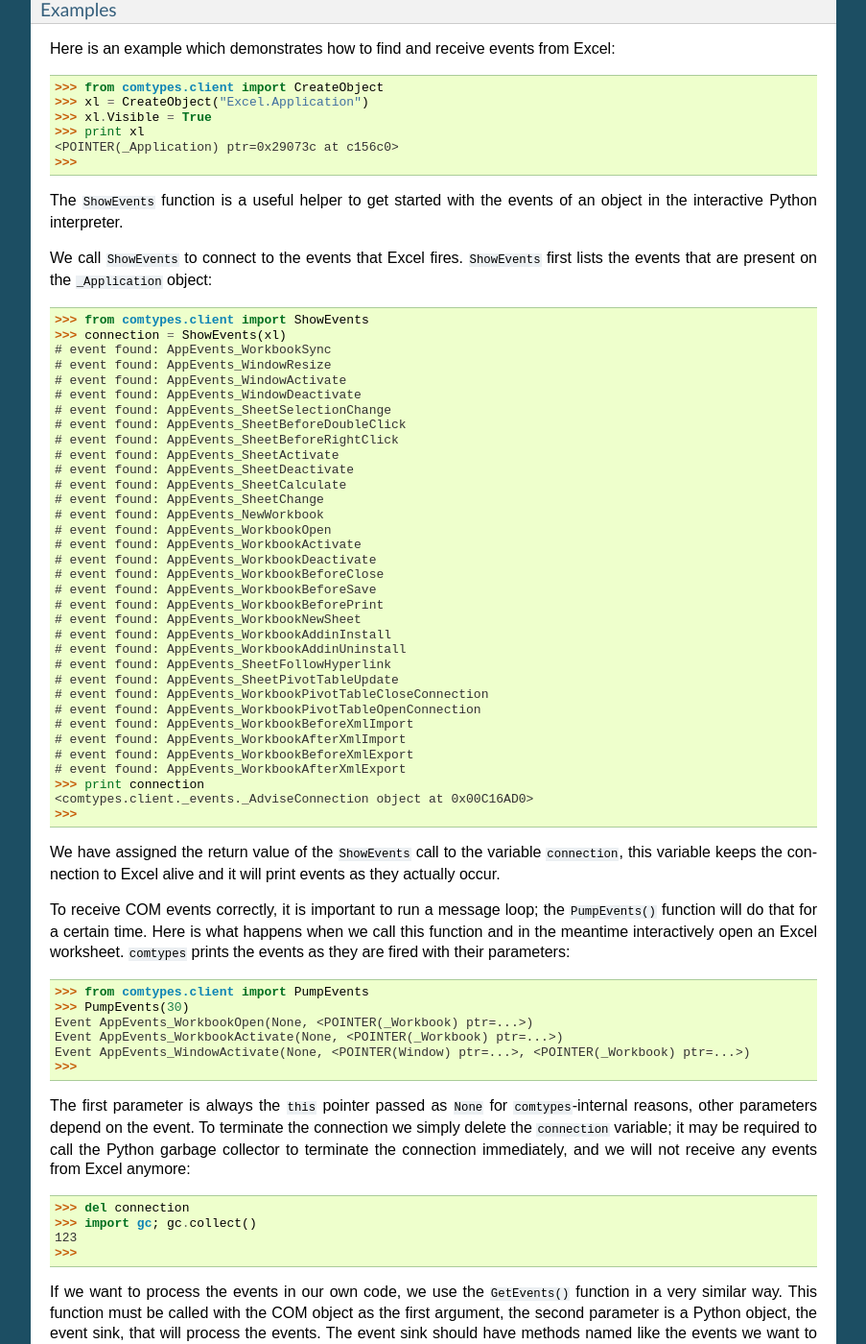
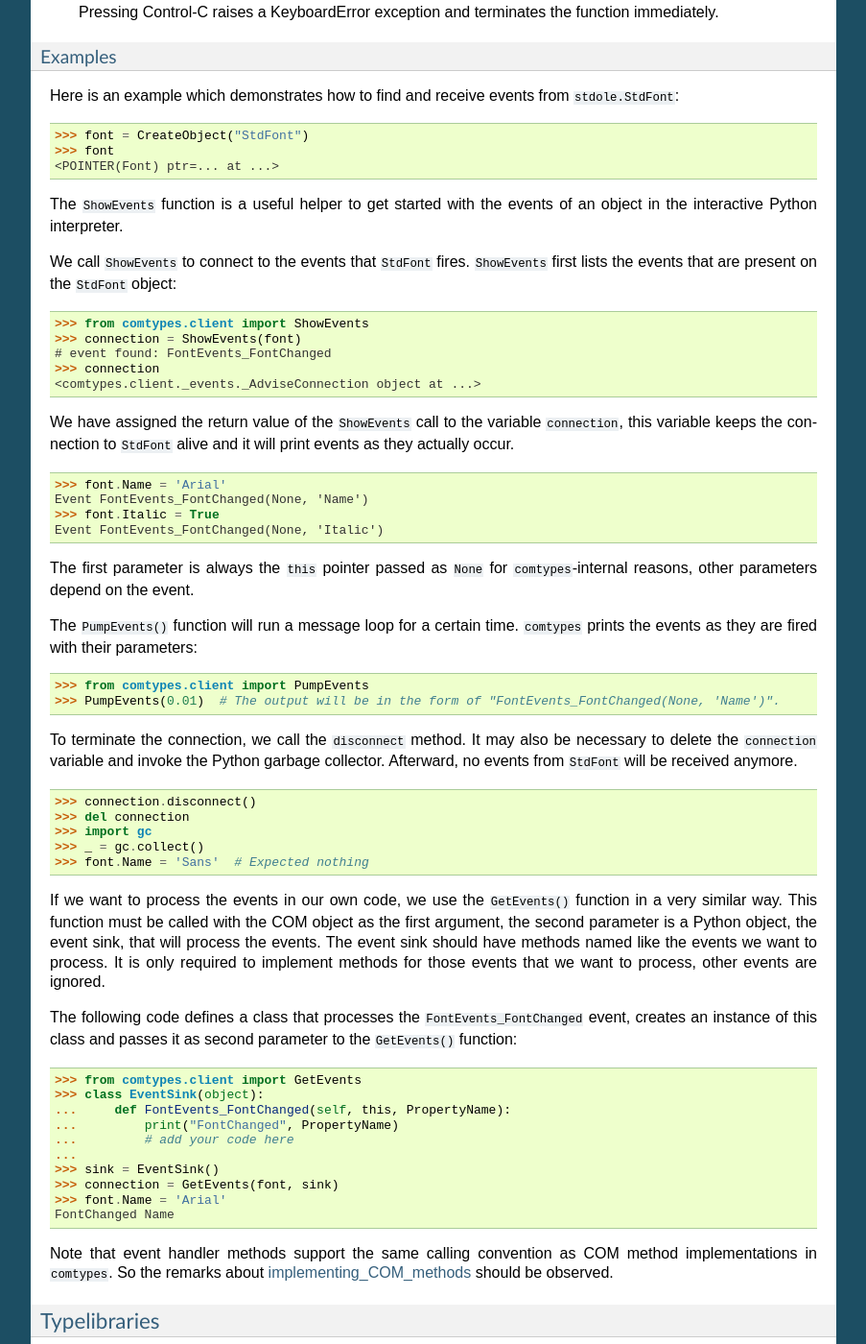
Before and after one commit to enthought/comtypes, a Sphinx documentation site: the page built from docs/source/index.rst, in a window 1280 px wide and 1400 px high, scrolled down 7148 px. Shown: the whole window at 96% size, without its empty margins (198-1101 px from the left). Built offline with Sphinx 7.4.7, drawn with Linux system fonts in a browser that asks for light colours; some of the changed text lies outside the part shown.

Commit message:
`sphinx-build -b doctest -d docs/build/doctrees docs/source docs/build/doctest`

```diff
--- a/docs/source/index.rst
+++ b/docs/source/index.rst
@@ -139,16 +139,18 @@ COM properties present some challenges.  Properties can be read-write,
 read-only, or write-only.  They may have zero, one, or more arguments;
 arguments may even be optional.
 
-Properties without arguments can be accessed in the usual way.  This
-example demonstrates the ``Visible`` property of Internet Explorer:
+The ``Scripting.Dictionary`` object provides a dictionary-like interface.
+This example demonstrates accessing and modifying the ``CompareMode``
+property, which controls how keys are compared:
 
-.. sourcecode:: pycon
+.. doctest::
 
-    >>> ie = CreateObject("InternetExplorer.Application")
-    >>> print ie.Visible
-    False
-    >>> ie.Visible = True
-    >>>
+    >>> dic = CreateObject("Scripting.Dictionary")
+    >>> dic.CompareMode  # default is 0, BinaryCompare
+    0
+    >>> dic.CompareMode = 1  # TextCompare
+    >>> dic.CompareMode
+    1
 
 
 Properties with arguments (named properties)
@@ -157,17 +159,19 @@ Properties with arguments (named properties)
 Properties with arguments can be accessed using index notation.
 The following example starts Excel, creates a new workbook, and
 accesses the contents of some cells in the ``xlRangeValueDefault``
-format (this code has been tested with Office 2003):
+format (this code has been tested with version 2402 build
+16.0.17328.20670):
 
-.. sourcecode:: pycon
+.. doctest::
+    :skipif: NO_EXCEL
 
-    >>> xl = CreateObject("Excel.Application")
-    >>> xl.Workbooks.Add()
+    >>> xl = CreateObject('Excel.Application')
+    >>> xl.Workbooks.Add()  # doctest: +ELLIPSIS
+    <POINTER(_Workbook) ptr=... at ...>
     >>> from comtypes.gen.Excel import xlRangeValueDefault
-    >>> xl.Range["A1", "C1"].Value[xlRangeValueDefault] = (10,"20",31.4)
-    >>> print xl.Range["A1", "C1"].Value[xlRangeValueDefault]
-    (10, "20", 31.4)
-    >>>
+    >>> xl.Range["A1", "C1"].Value[xlRangeValueDefault] = (10,'20',31.4)
+    >>> xl.Range["A1", "C1"].Value[xlRangeValueDefault]
+    ((10.0, 20.0, 31.4),)
 
 
 Properties with optional arguments
@@ -181,48 +185,58 @@ set this property without the need to pass (or even know) the
 
 Unfortunately, Python does not allow indexing without arguments:
 
-.. sourcecode:: pycon
+.. doctest::
+    :skipif: NO_EXCEL
 
     >>> xl.Range["A1", "C1"].Value[] = (10,"20",31.4)
-      File "<stdin>", line 1
+    Traceback (most recent call last):
+      ...
         xl.Range["A1", "C1"].Value[] = (10,"20",31.4)
                                    ^
     SyntaxError: invalid syntax
-    >>> print xl.Range["A1", "C1"].Value[]
-      File "<stdin>", line 1
-        print xl.Range["A1", "C1"].Value[]
-                                         ^
-    SyntaxError: invalid syntax
-    >>>
+    >>> print(xl.Range["A1", "C1"].Value[])
+    Traceback (most recent call last):
+      ...
+        print(xl.Range["A1", "C1"].Value[])
+              ^^^^^^^^^^^^^^^^^^^^^^^^^^^^
+    SyntaxError: invalid syntax. Perhaps you forgot a comma?
+
 
 So, |comtypes| must provide some ways to access these properties.  To
 *get* a named property without passing any argument, you can *call*
 the property:
 
-.. sourcecode:: pycon
+.. doctest::
+    :skipif: NO_EXCEL
 
-    >>> print xl.Range["A1", "C1"].Value()
-    (10, "20", 31.4)
-    >>>
+    >>> print(xl.Range["A1", "C1"].Value())
+    ((10.0, 20.0, 31.4),)
+
 
 It is also possible to index with an empty slice or empty tuple:
 
-.. sourcecode:: pycon
+.. doctest::
+    :skipif: NO_EXCEL
 
-    >>> print xl.Range["A1", "C1"].Value[:]
-    (10, "20", 31.4)
-    >>> print xl.Range["A1", "C1"].Value[()]
-    (10, "20", 31.4)
-    >>>
+    >>> print(xl.Range["A1", "C1"].Value[:])
+    ((10.0, 20.0, 31.4),)
+    >>> print(xl.Range["A1", "C1"].Value[()])
+    ((10.0, 20.0, 31.4),)
+
 
 To *set* a named property without passing any argument, you can
 also use the empty slice or tuple index trick:
 
-.. sourcecode:: pycon
+.. doctest::
+    :skipif: NO_EXCEL
 
     >>> xl.Range["A1", "C1"].Value[:] = (3, 2, 1)
+    >>> print(xl.Range["A1", "C1"].Value[:])
+    ((3.0, 2.0, 1.0),)
     >>> xl.Range["A1", "C1"].Value[()] = (1, 2, 3)
-    >>>
+    >>> print(xl.Range["A1", "C1"].Value[()])
+    ((1.0, 2.0, 3.0),)
+
 
 .. This is not (yet?) implemented.  Would is be useful?
    Another way is to assing to the tuple in the normal way:
@@ -466,93 +480,68 @@ Examples
 --------
 
 Here is an example which demonstrates how to find and receive events
-from Excel:
+from ``stdole.StdFont``:
 
-.. sourcecode:: pycon
+.. doctest::
 
-    >>> from comtypes.client import CreateObject
-    >>> xl = CreateObject("Excel.Application")
-    >>> xl.Visible = True
-    >>> print xl
-    <POINTER(_Application) ptr=0x29073c at c156c0>
-    >>>
+    >>> font = CreateObject("StdFont")
+    >>> font  # doctest: +ELLIPSIS
+    <POINTER(Font) ptr=... at ...>
+
 
 The ``ShowEvents`` function is a useful helper to get started with the
 events of an object in the interactive Python interpreter.
 
-We call ``ShowEvents`` to connect to the events that Excel fires.
+We call ``ShowEvents`` to connect to the events that ``StdFont`` fires.
 ``ShowEvents`` first lists the events that are present on the
-``_Application`` object:
+``StdFont`` object:
 
-.. sourcecode:: pycon
+.. doctest::
 
-   >>> from comtypes.client import ShowEvents
-   >>> connection = ShowEvents(xl)
-   # event found: AppEvents_WorkbookSync
-   # event found: AppEvents_WindowResize
-   # event found: AppEvents_WindowActivate
-   # event found: AppEvents_WindowDeactivate
-   # event found: AppEvents_SheetSelectionChange
-   # event found: AppEvents_SheetBeforeDoubleClick
-   # event found: AppEvents_SheetBeforeRightClick
-   # event found: AppEvents_SheetActivate
-   # event found: AppEvents_SheetDeactivate
-   # event found: AppEvents_SheetCalculate
-   # event found: AppEvents_SheetChange
-   # event found: AppEvents_NewWorkbook
-   # event found: AppEvents_WorkbookOpen
-   # event found: AppEvents_WorkbookActivate
-   # event found: AppEvents_WorkbookDeactivate
-   # event found: AppEvents_WorkbookBeforeClose
-   # event found: AppEvents_WorkbookBeforeSave
-   # event found: AppEvents_WorkbookBeforePrint
-   # event found: AppEvents_WorkbookNewSheet
-   # event found: AppEvents_WorkbookAddinInstall
-   # event found: AppEvents_WorkbookAddinUninstall
-   # event found: AppEvents_SheetFollowHyperlink
-   # event found: AppEvents_SheetPivotTableUpdate
-   # event found: AppEvents_WorkbookPivotTableCloseConnection
-   # event found: AppEvents_WorkbookPivotTableOpenConnection
-   # event found: AppEvents_WorkbookBeforeXmlImport
-   # event found: AppEvents_WorkbookAfterXmlImport
-   # event found: AppEvents_WorkbookBeforeXmlExport
-   # event found: AppEvents_WorkbookAfterXmlExport
-   >>> print connection
-   <comtypes.client._events._AdviseConnection object at 0x00C16AD0>
-   >>>
+    >>> from comtypes.client import ShowEvents
+    >>> connection = ShowEvents(font)
+    # event found: FontEvents_FontChanged
+    >>> connection  # doctest: +ELLIPSIS
+    <comtypes.client._events._AdviseConnection object at ...>
+
 
 We have assigned the return value of the ``ShowEvents`` call to the
-variable ``connection``, this variable keeps the connection to Excel
+variable ``connection``, this variable keeps the connection to ``StdFont``
 alive and it will print events as they actually occur.
 
-To receive COM events correctly, it is important to run a message
-loop; the ``PumpEvents()`` function will do that for a certain time.
-Here is what happens when we call this function and in the meantime
-interactively open an Excel worksheet.  |comtypes| prints the events
-as they are fired with their parameters:
+.. doctest::
 
-.. sourcecode:: pycon
+    >>> font.Name = 'Arial'
+    Event FontEvents_FontChanged(None, 'Name')
+    >>> font.Italic = True
+    Event FontEvents_FontChanged(None, 'Italic')
 
-   >>> from comtypes.client import PumpEvents
-   >>> PumpEvents(30)
-   Event AppEvents_WorkbookOpen(None, <POINTER(_Workbook) ptr=...>)
-   Event AppEvents_WorkbookActivate(None, <POINTER(_Workbook) ptr=...>)
-   Event AppEvents_WindowActivate(None, <POINTER(Window) ptr=...>, <POINTER(_Workbook) ptr=...>)
-   >>>
 
 The first parameter is always the ``this`` pointer passed as ``None``
 for |comtypes|-internal reasons, other parameters depend on the event.
-To terminate the connection we simply delete the ``connection``
-variable; it may be required to call the Python garbage collector to
-terminate the connection immediately, and we will not receive any
-events from Excel anymore:
 
-.. sourcecode:: pycon
+The ``PumpEvents()`` function will run a message loop for a certain time.
+|comtypes| prints the events as they are fired with their parameters:
 
-   >>> del connection
-   >>> import gc; gc.collect()
-   123
-   >>>
+.. doctest::
+
+    >>> from comtypes.client import PumpEvents
+    >>> PumpEvents(0.01)  # The output will be in the form of "FontEvents_FontChanged(None, 'Name')".
+
+
+To terminate the connection, we call the ``disconnect`` method. It may
+also be necessary to delete the ``connection`` variable and invoke the
+Python garbage collector.  Afterward, no events from ``StdFont`` will
+be received anymore.
+
+.. doctest::
+
+    >>> connection.disconnect()
+    >>> del connection
+    >>> import gc
+    >>> _ = gc.collect()
+    >>> font.Name = 'Sans'  # Expected nothing
+
 
 If we want to process the events in our own code, we use the
 ``GetEvents()`` function in a very similar way.  This function must be
@@ -563,22 +552,22 @@ process.  It is only required to implement methods for those events
 that we want to process, other events are ignored.
 
 The following code defines a class that processes the
-``AppEvents_WorkbookOpen`` event, creates an instance of this class
+``FontEvents_FontChanged`` event, creates an instance of this class
 and passes it as second parameter to the ``GetEvents()`` function:
 
-.. sourcecode:: pycon
+.. doctest::
 
    >>> from comtypes.client import GetEvents
    >>> class EventSink(object):
-   ...     def AppEvents_WorkbookOpen(self, this, workbook):
-   ...         print "WorkbookOpened", workbook
+   ...     def FontEvents_FontChanged(self, this, PropertyName):
+   ...         print("FontChanged", PropertyName)
    ...         # add your code here
    ...
    >>> sink = EventSink()
-   >>> connection = GetEvents(xl, sink)
-   >>> PumpEvents(30)
-   WorkbookOpened <POINTER(_Workbook) ptr=0x291944 at 1853120>
-   >>>
+   >>> connection = GetEvents(font, sink)
+   >>> font.Name = 'Arial'
+   FontChanged Name
+
 
 Note that event handler methods support the same calling convention as
 COM method implementations in |comtypes|.  So the remarks about
@@ -711,21 +700,20 @@ Examples
 Here are several ways to generate the typelib wrapper module for
 Scripting Dictionary with the ``GetModule`` function:
 
-.. sourcecode:: pycon
+.. doctest::
 
-   >>> from comtypes.client import GetModule
-   >>> GetModule('scrrun.dll')  # doctest: +ELLIPSIS
-   <module 'comtypes.gen.Scripting'...>
-   >>> GetModule(('{420B2830-E718-11CF-893D-00A0C9054228}', 1, 0))  # doctest: +ELLIPSIS
-   <module 'comtypes.gen.Scripting'...>
+    >>> from comtypes.client import GetModule
+    >>> GetModule('scrrun.dll')  # doctest: +ELLIPSIS
+    <module 'comtypes.gen.Scripting'...>
+    >>> GetModule(('{420B2830-E718-11CF-893D-00A0C9054228}', 1, 0))  # doctest: +ELLIPSIS
+    <module 'comtypes.gen.Scripting'...>
 
 Members such as the first wrapper module, interface classes,
 coclasses, constants, and enumerations can be referenced from the
 friendly module generated by calling the ``GetModule`` function:
 
-.. sourcecode:: pycon
+.. doctest::
 
-   >>> from comtypes.client import GetModule
     >>> Scripting = GetModule('scrrun.dll')
     >>> Scripting.__wrapper_module__  # the first wrapper module  # doctest: +ELLIPSIS
     <module 'comtypes.gen._420B2830_E718_11CF_893D_00A0C9054228_0_1_0'...>
```
Also changed, not shown: other parts of docs/source/index.rst (+2 -1 lines).
